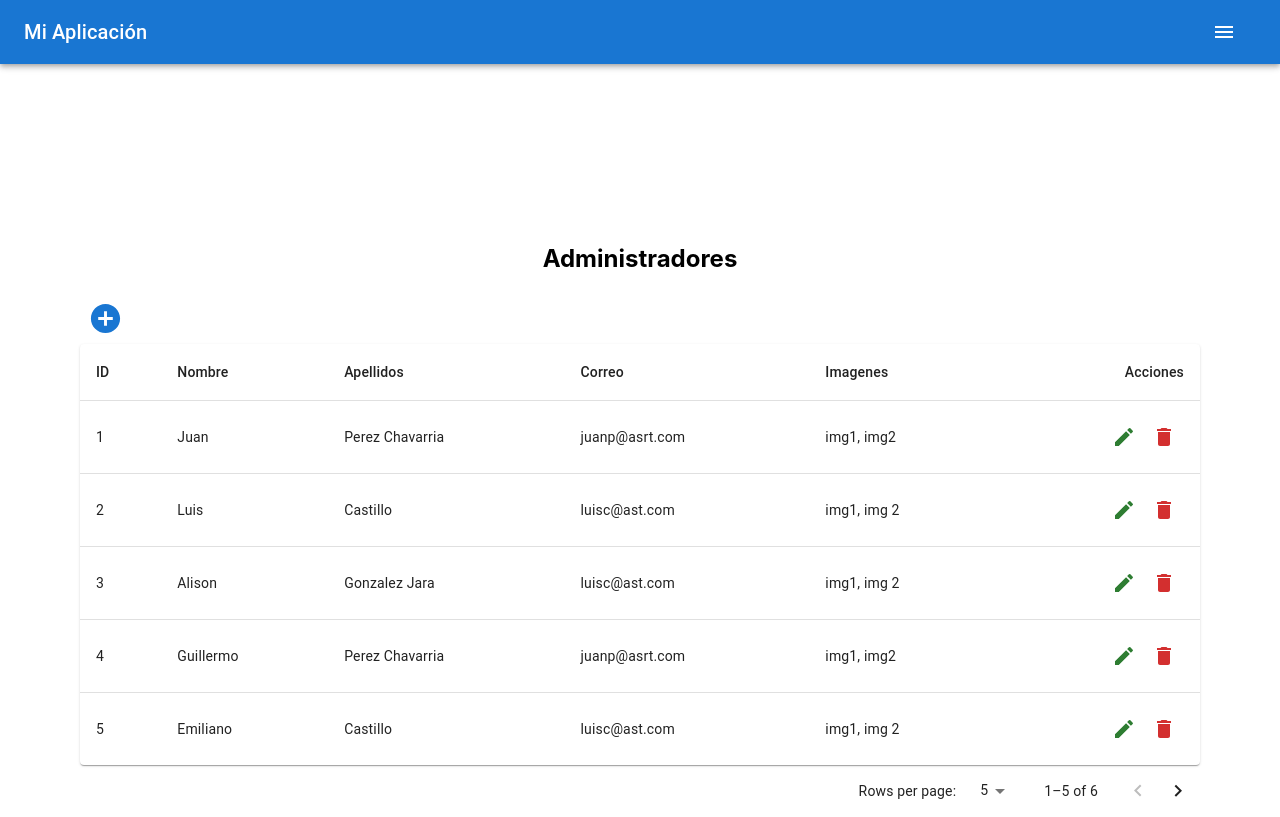
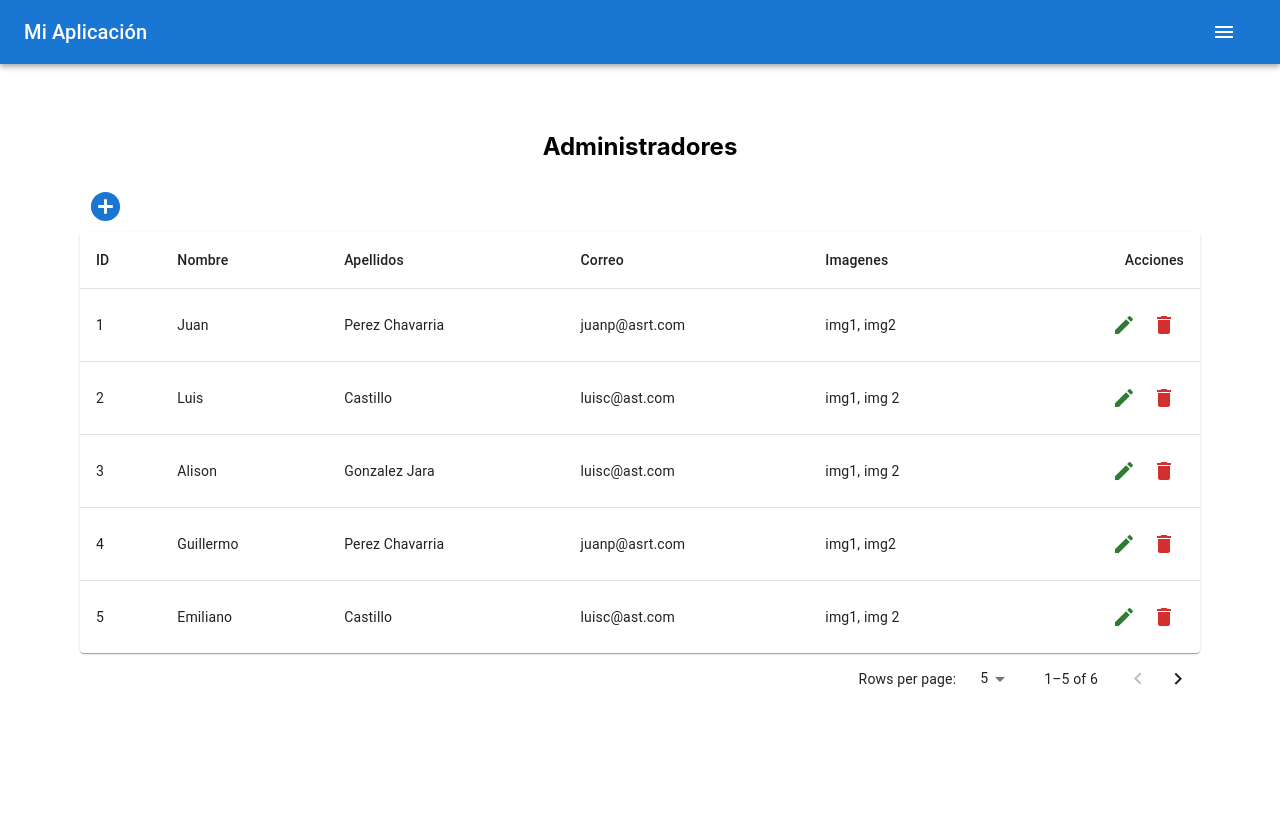
Before and after one commit to TECasistencia/SaaSAssist, a React (Create React App) app: page /Admins in a window 1280 px wide. Built offline with nearby package versions, Linux system fonts and the light colour scheme.

Commit message:
Style: padding en AdminTable

```diff
--- a/src/App.css
+++ b/src/App.css
@@ -1,4 +1,4 @@
-.cont{
+.cont {
   width: 100%;
   height: 100vh;
   display: flex;
@@ -6,15 +6,15 @@
   justify-content: center;
 }
 
-.container{
+.container {
   display: flex;
   flex-direction: column;
   align-items: center;
-  padding-top: 10rem;
+  padding-top: 3rem;
   margin: 0 0 0 0;
 }
 
-.container-modal{
+.container-modal {
   text-align: center;
   padding-top: -5rem;
   width: 100%;
@@ -25,12 +25,12 @@
   margin-top: 20px;
 }
 
-.container-login{
+.container-login {
   margin: 10px;
   padding: 2rem;
   border-radius: 10px;
   box-shadow: 2px 2px 10px #00000041;
-  vertical-align:middle;
+  vertical-align: middle;
   display: flex;
   align-items: center;
   flex-direction: column;
```
